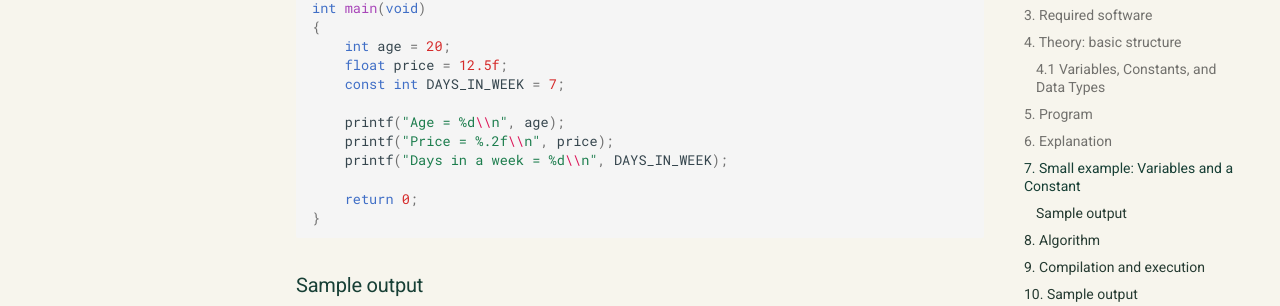
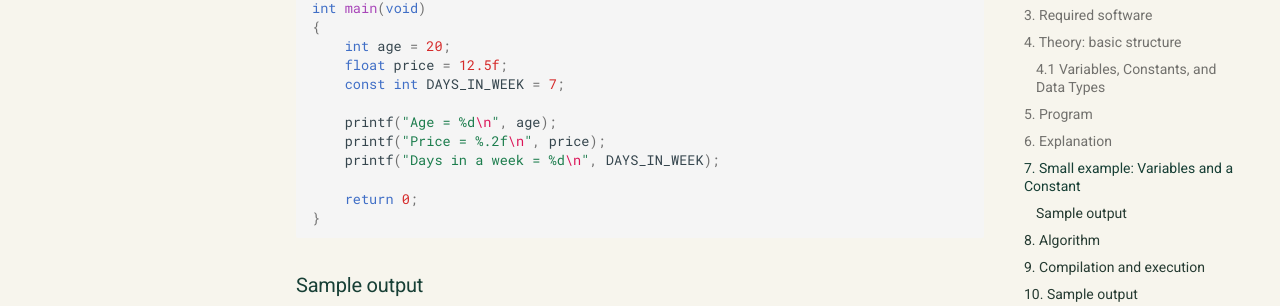
Before and after one commit to taimiyatahsin0-png/nu-cse-notes-store, an MkDocs documentation site: the page built from docs/subjects/spl-lab/01-basic-structure-of-c-program.md, in a window 1280 px wide and 900 px high, scrolled down 3229 px. Shown: the part 147-453 px from the top of the window. Built offline with MkDocs 1.6.1 and Material for MkDocs 9.7.7, drawn with Linux system fonts in a browser that asks for light colours.

Commit message:
Fix newline escapes in added C examples

```diff
--- a/docs/subjects/spl-lab/01-basic-structure-of-c-program.md
+++ b/docs/subjects/spl-lab/01-basic-structure-of-c-program.md
@@ -101,9 +101,9 @@ int main(void)
     float price = 12.5f;
     const int DAYS_IN_WEEK = 7;
 
-    printf("Age = %d\\n", age);
-    printf("Price = %.2f\\n", price);
-    printf("Days in a week = %d\\n", DAYS_IN_WEEK);
+    printf("Age = %d\n", age);
+    printf("Price = %.2f\n", price);
+    printf("Days in a week = %d\n", DAYS_IN_WEEK);
 
     return 0;
 }
```
